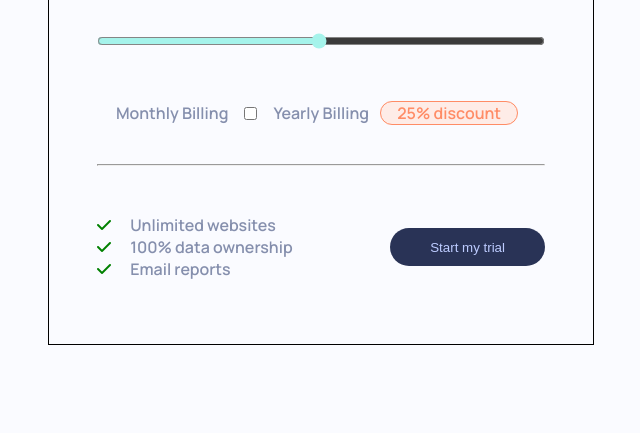
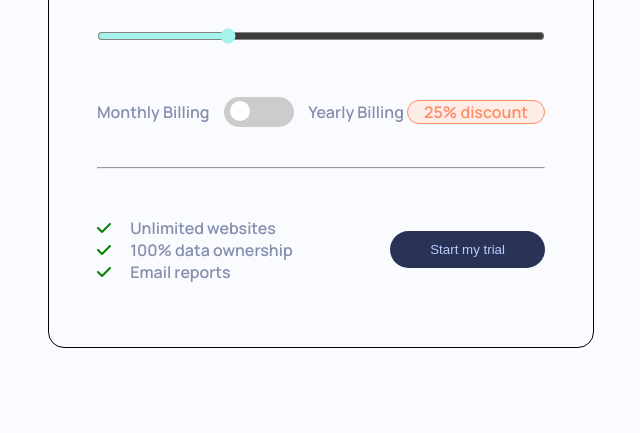
Before and after one commit to Aayush895/Interactive-Pricing-Component, a plain HTML site: page index.html in a window 1280 px wide. Shown: the part 367-800 px from the top of the page, without its empty margins (319-959 px from the left). Drawn offline with Linux system fonts and the light colour scheme.

Commit message:
Basic styling done

```diff
--- a/index.html
+++ b/index.html
@@ -33,14 +33,17 @@
       </div>
 
       <div id="slider">
-        <input type="range" min="1" max="100" value="50" class="slider" id="myRange">
+        <input type="range" min="8" max="36" value="16" class="slider">
       </div>
 
-      <label class="toggle-switch">
+      <div class="toggle-switch">
         <p>Monthly Billing</p>
-        <input type="checkbox">
+        <label class="switch">
+          <input type="checkbox">
+          <span class="toggle"></span>
+        </label>
         <p>Yearly Billing <span>25% discount</span></p>
-      </label>
+      </div>
 
       <hr>
 
--- a/styles.css
+++ b/styles.css
@@ -33,6 +33,7 @@ main {
   border: 1px solid;
   padding: 4rem 3rem;
   width: 35%;
+  border-radius: 1rem;
 }
 
 .price-header {
@@ -49,6 +50,7 @@ main {
 
 .price-header > h1 > span {
   color: var(--Grayish-Blue);
+  font-size: large;
 }
 
 #slider {
@@ -60,34 +62,77 @@ main {
 #slider > input {
   width: 100%;
   accent-color: var(--Soft-Cyan);
+  outline: none;
+  border-radius: 1rem;
+  border: none;
 }
 
 #slider > input:hover {
   accent-color: var(--Strong-Cyan);
 }
 
-#slider > input::-webkit-slider-runnable-track {
-}
-
 .toggle-switch {
   display: flex;
-  justify-content: center;
+  justify-content: space-between;
   align-items: center;
   margin-bottom: 2.5rem;
 }
 
 .toggle-switch > p {
-  margin: 0 1rem;
+  /* margin: 0 1rem; */
   color: var(--Grayish-Blue);
 }
 
 .toggle-switch > p > span {
-  margin: 0 0.5rem;
+  /* margin: 0 0.5rem; */
   border: 1px solid;
   color: var(--Light-Red);
   padding: 0 1rem;
   background-color: var(--Light-Grayish-Red);
   border-radius: 1rem;
+}
+
+.switch {
+  position: relative;
+  display: inline-block;
+  width: 70px;
+  height: 30px;
+  /* border: 1px solid; */
+}
+
+.switch input {
+  display: none;
+}
+
+.toggle {
+  position: absolute;
+  top: 0;
+  left: 0;
+  right: 0;
+  bottom: 0;
+  border-radius: 1rem;
+  background-color: #ccc;
+  transition: .4s;
+}
+
+.toggle::before {
+  position: absolute;
+  content: "";
+  height: 20px;
+  width: 20px;
+  left: 6px;
+  bottom: 5.5px;
+  background-color: white;
+  transition: .4s;
+  border-radius: 50%;
+}
+
+.switch input:checked + .toggle {
+  background-color: var(--Strong-Cyan);
+}
+
+.switch input:checked + .toggle::before {
+  transform: translateX(38px);
 }
 
 hr {
@@ -118,3 +163,7 @@ button {
   color: var(--Pale-Blue);
   cursor: pointer;
 }
+
+button:hover {
+  color: white;
+}
```
